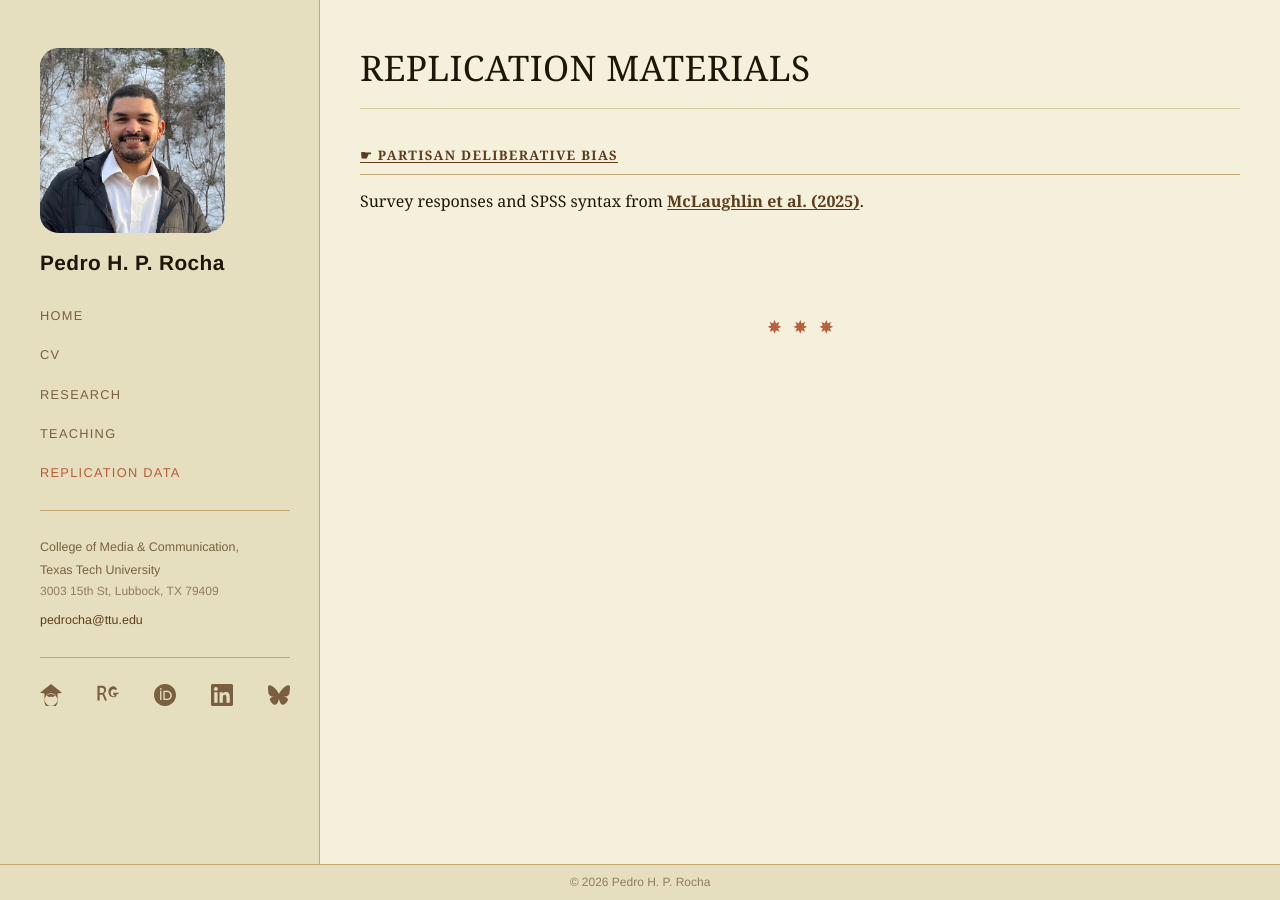
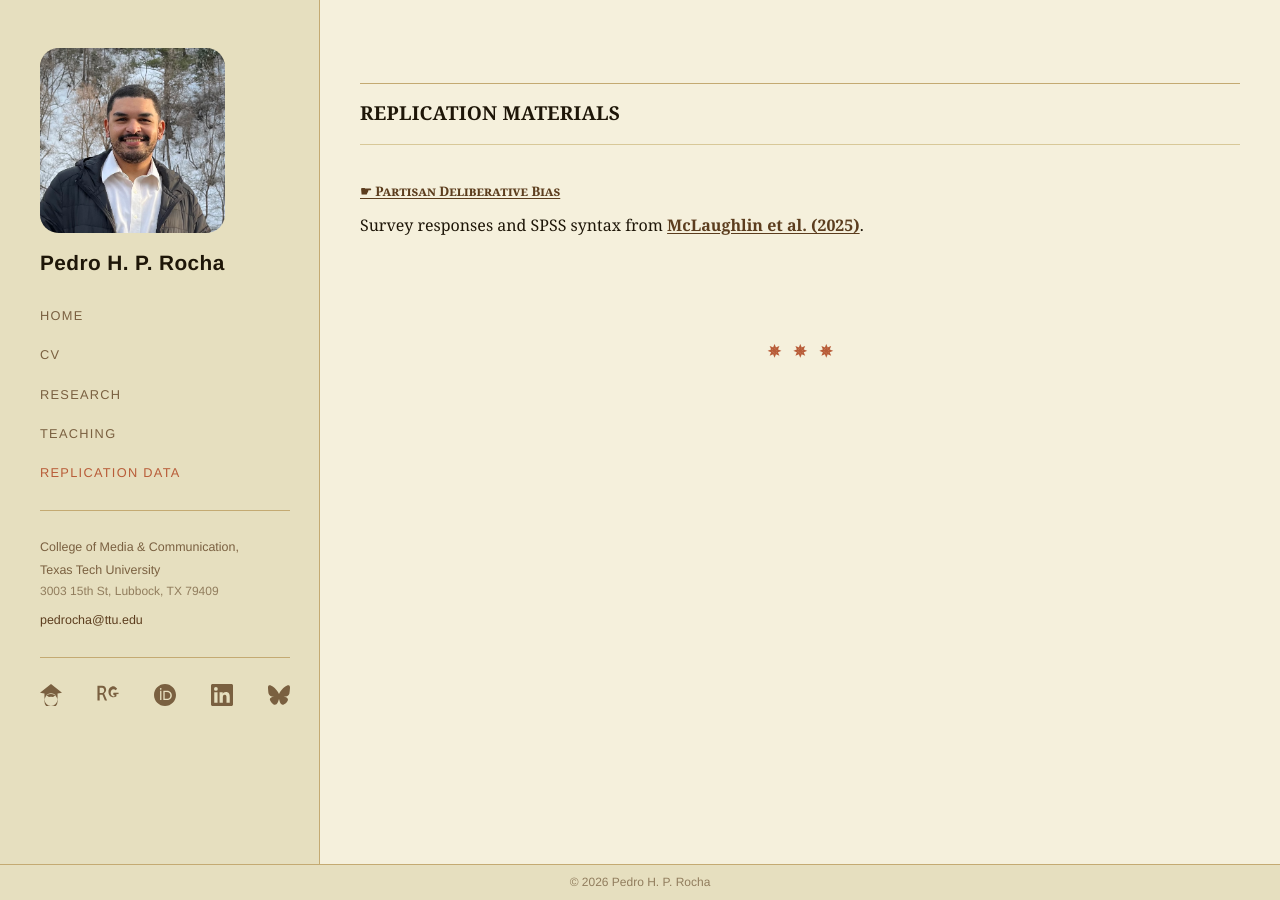
Before and after one commit to pedrohprocha/pedrohprocha.github.io, a Jekyll site: the page built from pages/data.md, in a window 1280 px wide. Built offline with Jekyll 4.4.1, drawn with Linux system fonts in a browser that asks for light colours; some web fonts are replaced.

Commit message:
Differentiate all four heading levels
h1 — Semibold 600, 1.2rem, ink, rule above (new)
h2 — unchanged (Bold 700, 0.82rem, uppercase, sepia, rule below)
h3 — Medium 500, 0.82rem, small-caps, sepia, no rule (was identical to h2)
h4 — Book Italic 400, 0.95rem, dusk, no rule (was Semibold 600, 1.05rem, ink)

Co-Authored-By: Claude Sonnet 4.6 <noreply@anthropic.com>

```diff
--- a/assets/css/main.css
+++ b/assets/css/main.css
@@ -463,6 +463,16 @@ h3 {
     border-top: 1px solid var(--border-light);
     margin: 1.3rem 0 2.2rem;
 }
+.main-content h1 {
+    font-family: var(--font-heading);
+    font-size: 1.2rem;
+    font-weight: 600;
+    font-style: normal;
+    color: var(--text);
+    border-top: 1px solid var(--border);
+    padding-top: 1.1rem;
+    margin: 2.2rem 0 0.5rem;
+}
 .main-content h2 {
     font-family: var(--font-heading);
     font-size: 0.82rem;
@@ -478,22 +488,21 @@ h3 {
 .main-content h3 {
     font-family: var(--font-heading);
     font-size: 0.82rem;
-    font-weight: 700;
+    font-weight: 500;
     font-style: normal;
-    letter-spacing: 0.1em;
-    text-transform: uppercase;
+    font-variant: small-caps;
+    letter-spacing: 0;
+    text-transform: none;
     color: var(--muted);
-    margin: 2.2rem 0 0.8rem;
-    padding-bottom: 0.5rem;
-    border-bottom: 1px solid var(--border);
+    margin: 1.8rem 0 0.6rem;
 }
 .main-content h4 {
     font-family: var(--font-heading);
-    font-size: 1.05rem;
-    font-weight: 600;
-    font-style: normal;
-    color: var(--text);
-    margin: 1.6rem 0 0.5rem;
+    font-size: 0.95rem;
+    font-weight: 400;
+    font-style: italic;
+    color: var(--dusk);
+    margin: 1.4rem 0 0.4rem;
 }
 
 /* ── List item inline italics (journal names) ───────────── */
```
